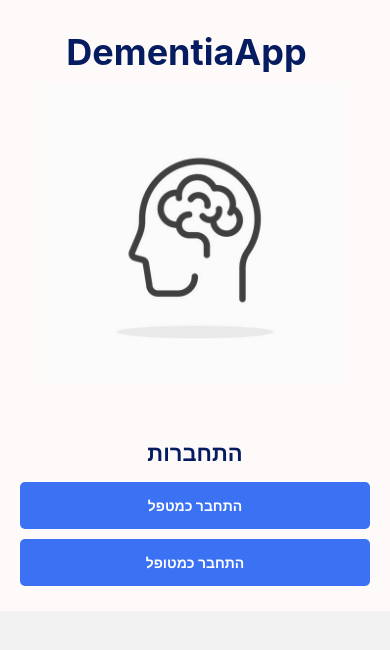
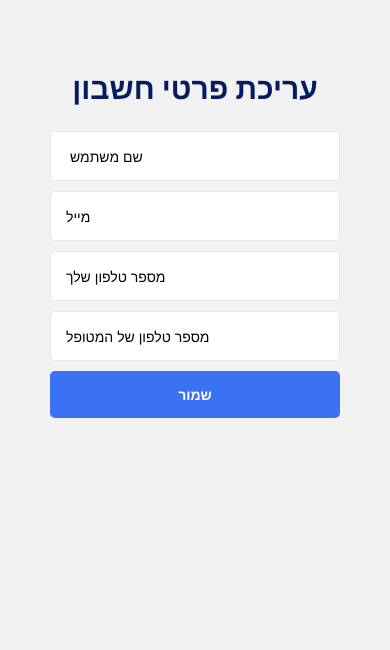
Before and after one commit to NatiHazi/dementiaApp, a React Native app: screen /AccountSettingScreen in a window 390 px wide. Shown: the top 650 px of the page. Built offline with nearby package versions, Linux system fonts and the light colour scheme.

Commit message:
design drawer navigetion
design drawer navigetion

```diff
--- a/package.json
+++ b/package.json
@@ -47,6 +47,7 @@
     "react-native-localization": "^2.3.1",
     "react-native-maps": "0.28.1",
     "react-native-open-maps": "^0.4.0",
+    "react-native-paper": "^4.12.1",
     "react-native-push-notification": "^8.1.1",
     "react-native-reanimated": "~2.2.0",
     "react-native-rtl-layout": "^0.0.1",
--- a/src/navigation/index.js
+++ b/src/navigation/index.js
@@ -5,7 +5,7 @@ import { createNativeStackNavigator } from '@react-navigation/native-stack';
 import SignInScreen from '../screens/SignInScreen';
 import SignUpScreen from '../screens/SignUpScreen';
 import NewPasswordScreen from '../screens/NewPasswordScreen';
-import ForgotPasswordSceen from '../screens/ForgotPasswordSceen';
+import ForgotPasswordScreen from '../screens/ForgotPasswordScreen';
 import ConfirmEmailScreen from '../screens/ConfirmEmailScreen';
 import MainScreen from '../screens/MainScreen';
 import TherapistOption from '../screens/TherapistOption';
@@ -15,33 +15,20 @@ import SendNotification from '../screens/SendNotification/SendNotification';
 import ShowLogCall from '../screens/ShowCallLogPage/ShowCallLogPage';
 import ShowSMSLog from '../screens/ShowSMSLogPage/ShowSMSLogPage';
 import FirstScreen from '../screens/FirstScreen/FirstScreen';
+import AccountSettingScreen from '../screens/AccountSettingScreen/AccountSettingScreen'
 import { createDrawerNavigator } from '@react-navigation/drawer';
 import auth from '@react-native-firebase/auth';
+import {DrawerContent} from '../screens/DrawerContent';
+
 
 const Stack = createNativeStackNavigator();
 const Drawer = createDrawerNavigator();
 
-const signOutFunction = () =>{
-
-    auth()
-    .signOut()
-    .then(() => {
-      storeData([['userkey', ''],['passkey', '']]);
-      //navigation.navigate("MainScreen")
-
-    });
-
-}
 
 const MyDrawer = () => {
     return (
-        <Drawer.Navigator >
+        <Drawer.Navigator drawerContent={props => <DrawerContent {...props} />}>
           <Drawer.Screen name="DementiaApp" component={TherapistOption} />
-
-          {/* <Drawer.Screen name="MainScreen" component={MainScreen} /> */}
-          <Drawer.Screen name="Forgot Password" component={ForgotPasswordSceen} initialParams={{ isTherapist: true }} />
-
-          {/* <Drawer.Screen name="Sign Out" component={MainScreen} /> */}
         </Drawer.Navigator>
 
     );
@@ -57,7 +44,8 @@ const Navigation = () => {
                 <Stack.Screen name="signIn" component={SignInScreen}/>
                 <Stack.Screen name="signUn" component={SignUpScreen}/>
                 <Stack.Screen name="NewPassword" component={NewPasswordScreen}/>
-                <Stack.Screen name="ForgotPassword" component={ForgotPasswordSceen}/>
+                <Stack.Screen name="AccountSettingScreen" component={AccountSettingScreen}/>
+                <Stack.Screen name="ForgotPasswordScreen" component={ForgotPasswordScreen}/>
                 <Stack.Screen name="ConfirmEmail" component={ConfirmEmailScreen}/>
                 <Stack.Screen name="UserLocation" component={UseLocation}/>
                 <Stack.Screen name="PatientScreen" component={PatientOption}/>
--- /dev/null
+++ b/src/screens/AccountSettingScreen/AccountSettingScreen.js
@@ -0,0 +1,90 @@
+import React,{useState} from 'react';
+import { View, Text, StyleSheet, useWindowDimensions,ScrollView,I18nManager} from 'react-native';
+import CustomInput from '../../components/CutomInput';
+import CustomButton from '../../components/CustomButton';
+import { useNavigation } from '@react-navigation/native'
+
+
+
+const AccountSettingScreen = () => {
+    const [code, setCode] = useState('');
+    const [newPassword, setNewPassword] = useState('');
+    const [user, setUser] = useState();
+    const [username, setUsername] = useState('');
+    const [email, setEmail] = useState('');
+    const [password, setPassword] = useState('');
+    const [passwordRepeat, setPasswordRepeat] = useState('');
+    const [otherSideNum, setotherSideNum] = useState('');
+    const [yourNum, setYourNum] = useState('');
+    const navigation = useNavigation();
+
+
+
+    return (
+        <ScrollView>
+        <View style={styles.root}>
+        <Text style={styles.title} >עריכת פרטי חשבון</Text>
+
+             <CustomInput
+              placeholder=" שם משתמש"
+              value={username}
+              setValue={setUsername}
+              secureTextEntry={false}
+              style={styles.input}
+              />
+              <CustomInput
+              placeholder="מייל"
+              value={email}
+              setValue={setEmail}
+              secureTextEntry={false}
+              style={styles.input}
+              />
+               <CustomInput
+              placeholder="מספר טלפון שלך"
+              value={yourNum}
+              setValue={setYourNum}
+              secureTextEntry={false}
+              style={styles.input}
+              />
+              <CustomInput
+                placeholder="מספר טלפון של המטופל"
+              value={otherSideNum}
+              setValue={setotherSideNum}
+              secureTextEntry={false}
+              style={styles.input}
+              />
+
+            <CustomButton text="שמור" />
+
+        </View>
+        </ScrollView>
+    );
+};
+
+const styles = StyleSheet.create({
+    root:{
+        alignItems:'center',
+        padding: 50,
+    },
+    input:{
+        //textAlign:'left',
+        width:"100%",
+        textAlign: I18nManager.isRTL ? 'right' : 'left',
+    },
+    title:{
+        fontSize: 30,
+        fontWeight:'bold',
+        color:'#051C60',
+        margin: 20,
+    },
+    text:{
+        color:'gray',
+        marginVertical:10,
+    },
+    link:{
+        color:'#FDB075',
+    },
+})
+
+
+export default AccountSettingScreen
--- /dev/null
+++ b/src/screens/AccountSettingScreen/index.js
@@ -0,0 +1 @@
+export { default } from './AccountSettingScreen';
--- /dev/null
+++ b/src/screens/DrawerContent.js
@@ -0,0 +1,138 @@
+import React,{useEffect,useState} from 'react';
+import { View, StyleSheet } from 'react-native';
+import {useTheme,Avatar,Title,Caption,Paragraph,Drawer,Text,TouchableRipple,Switch} from 'react-native-paper';
+import {DrawerContentScrollView,DrawerItem} from '@react-navigation/drawer';
+import { useNavigation } from '@react-navigation/native';
+import auth from '@react-native-firebase/auth';
+import storage from '@react-native-firebase/storage';
+import firestore from '@react-native-firebase/firestore';
+import AsyncStorage from '@react-native-async-storage/async-storage';
+import Icon from 'react-native-vector-icons/MaterialCommunityIcons';
+
+export function DrawerContent(props) {
+
+    const signOutFunction = () =>{
+
+        auth()
+        .signOut()
+        .then(() => {
+          storeData([['userkey', ''],['passkey', '']]);
+          //navigation.navigate("MainScreen")
+
+        });
+
+    }
+    return(
+        <View style={{flex:1}}>
+
+        <DrawerContentScrollView {...props}>
+            <View style={styles.drawerContent}>
+                <View style={styles.userInfoSection}>
+                    <View style={{flexDirection:'row',marginTop: 15}}>
+                    <Avatar.Image
+                                source={{
+                                    uri: 'https://iconape.com/wp-content/files/qe/12301/png/user-tie.png'
+                                }}
+                                size={50}
+                            />
+                            <View style={{marginLeft:15, flexDirection:'column'}}>
+                                <Title style={styles.title}>Netanel Hazi</Title>
+                                <Caption style={styles.caption}>מטפל</Caption>
+                            </View>
+                    </View>
+                </View>
+            </View>
+                    <Drawer.Section style={styles.drawerSection}>
+                        <DrawerItem
+                            icon={({color, size}) => (
+                                <Icon
+                                name="form-textbox-password"
+                                color={color}
+                                size={size}
+                                />
+                            )}
+                            label="Change Password"
+                            onPress={() => {props.navigation.navigate('NewPassword')}}
+                        />
+                        <DrawerItem
+                            icon={({color, size}) => (
+                                <Icon
+                                name="badge-account-outline"
+                                color={color}
+                                size={size}
+                                />
+                            )}
+                            label="Account Settings"
+                            onPress={() => {props.navigation.navigate('AccountSettingScreen')}}
+                        />
+
+                    </Drawer.Section>
+
+        </DrawerContentScrollView>
+
+
+        <Drawer.Section style={styles.bottomDrawerSection}>
+         <DrawerItem
+             icon={({color, size}) => (
+                 <Icon
+                 name="exit-to-app"
+                 color={color}
+                 size={size}
+                 />
+             )}
+             label="Sign Out"
+             onPress={() => {signOutFunction()}}
+         />
+     </Drawer.Section>
+        </View>
+
+    );
+}
+
+
+const styles = StyleSheet.create({
+    drawerContent: {
+      flex: 1,
+    },
+    userInfoSection: {
+      paddingLeft: 20,
+    },
+    title: {
+      fontSize: 16,
+      marginTop: 3,
+      fontWeight: 'bold',
+    },
+    caption: {
+      fontSize: 14,
+      lineHeight: 14,
+    },
+    row: {
+      marginTop: 20,
+      flexDirection: 'row',
+      alignItems: 'center',
+    },
+    section: {
+      flexDirection: 'row',
+      alignItems: 'center',
+      marginRight: 15,
+    },
+    paragraph: {
+      fontWeight: 'bold',
+      marginRight: 3,
+    },
+    drawerSection: {
+      marginTop: 15,
+    },
+    bottomDrawerSection: {
+        marginBottom: 10,
+        borderTopColor: '#f4f4f4',
+        borderTopWidth: 1,
+
+    },
+    preference: {
+      flexDirection: 'row',
+      justifyContent: 'space-between',
+      paddingVertical: 12,
+      paddingHorizontal: 16,
+    },
+  });
--- a/src/screens/ForgotPasswordSceen/index.js
+++ /dev/null
@@ -1 +0,0 @@
-export { default } from './ForgotPasswordSceen';
--- a/src/screens/ForgotPasswordSceen/ForgotPasswordSceen.js
+++ b/src/screens/ForgotPasswordScreen/ForgotPasswordScreen.js
@@ -9,7 +9,7 @@ import auth from '@react-native-firebase/auth';
 
 
 
-const ForgotPasswordSceen = ({ route }) => {
+const ForgotPasswordScreen = ({ route }) => {
     const { isTherapist} = route.params;
     const [userName, setUserName] = useState('');
 
@@ -93,4 +93,4 @@ const styles = StyleSheet.create({
     },
 })
 
-export default ForgotPasswordSceen;
+export default ForgotPasswordScreen;
--- /dev/null
+++ b/src/screens/ForgotPasswordScreen/index.js
@@ -0,0 +1 @@
+export { default } from './ForgotPasswordScreen';
--- a/src/screens/MainScreen/MainScreen.js
+++ b/src/screens/MainScreen/MainScreen.js
@@ -40,7 +40,7 @@ const styles = StyleSheet.create({
     root:{
         alignItems:'center',
         backgroundColor:'snow',
-        padding: 20,
+        padding: 50,
     },
     title:{
         fontSize: 36,
--- a/src/screens/TherapistOption/TherapistOptionScreen.js
+++ b/src/screens/TherapistOption/TherapistOptionScreen.js
@@ -9,6 +9,7 @@ import AsyncStorage from '@react-native-async-storage/async-storage';
 import {launchCamera, launchImageLibrary} from 'react-native-image-picker';
 import storage from '@react-native-firebase/storage';
 import Circle from '../../components/Circle/Circle';
+
 
 const TherapistOptionScreen = () => {
   const [initializing, setInitializing] = useState(true);
```
Also changed, not shown: 2 other files (tests, documents, lock files or other folders).
